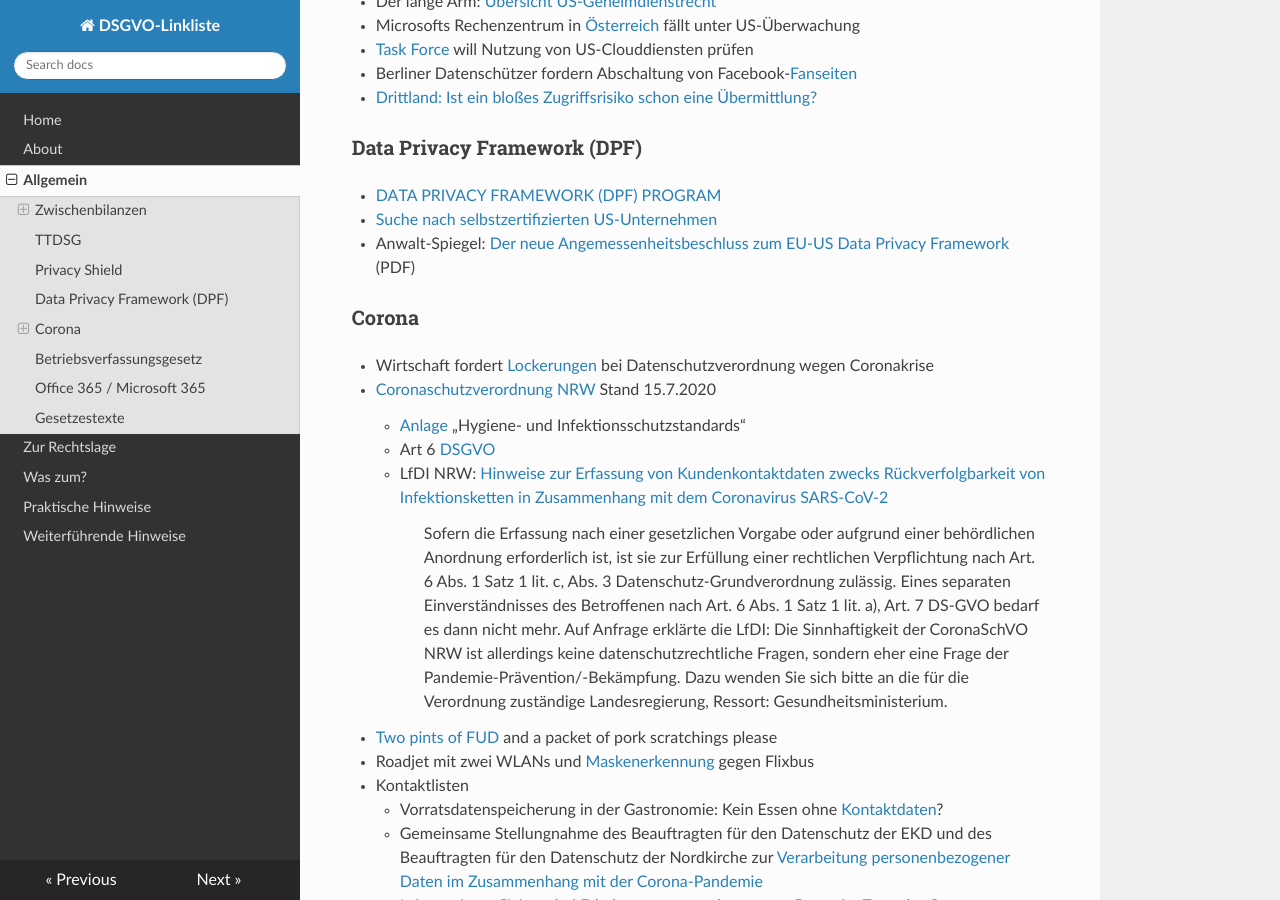
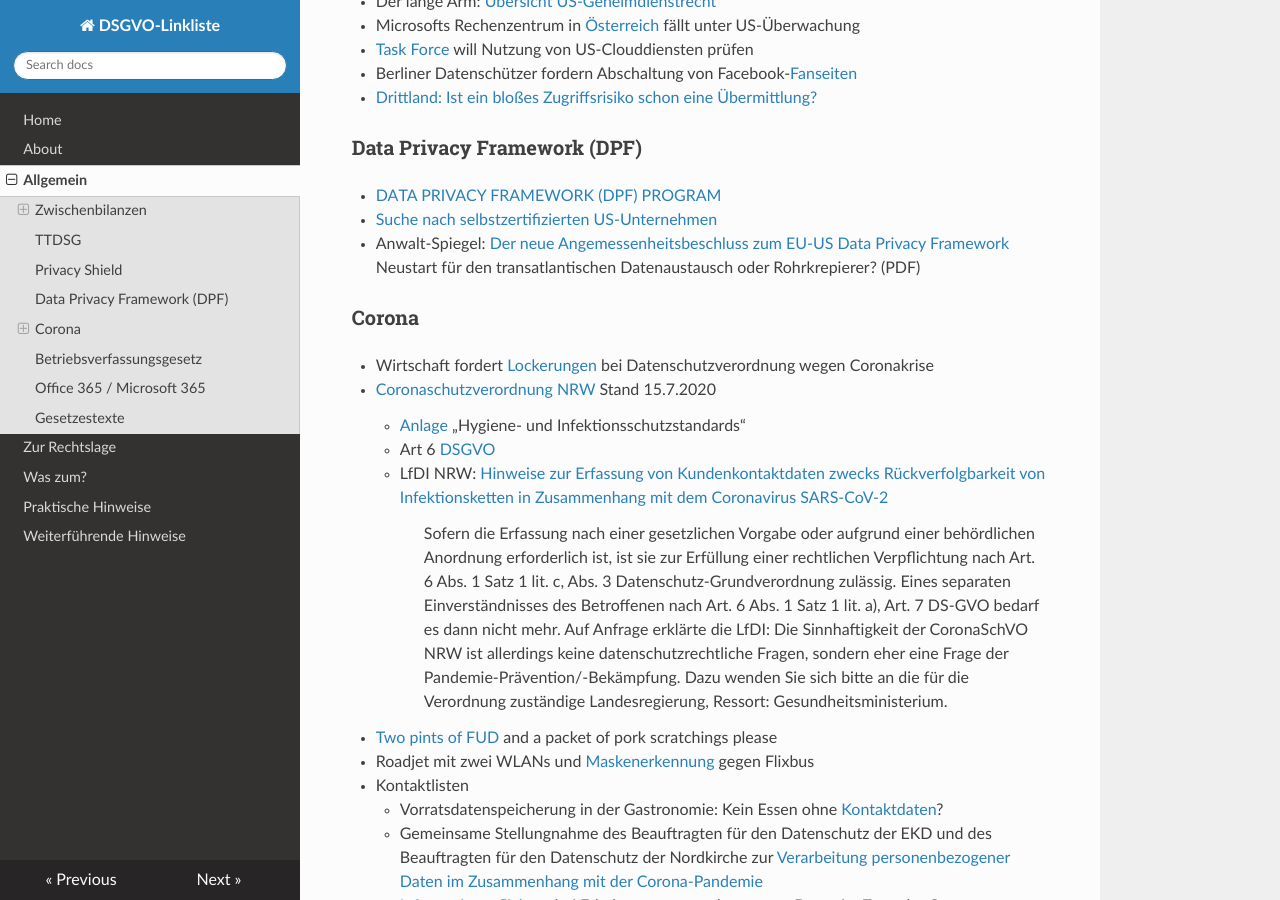
Before and after one commit to jrselzer/DSGVO-Linkliste, an MkDocs documentation site: the page built from docs/Allgemein.md, in a window 1280 px wide and 900 px high, scrolled down 3879 px. Built offline with MkDocs 1.6.1, drawn with Linux system fonts in a browser that asks for light colours; nearby versions of some CDN libraries.

Commit message:
Update Allgemein.md

```diff
--- a/docs/Allgemein.md
+++ b/docs/Allgemein.md
@@ -145,7 +145,7 @@
 ### Data Privacy Framework (DPF)
 * [DATA PRIVACY FRAMEWORK (DPF) PROGRAM](https://www.dataprivacyframework.gov/s/)
   * [Suche nach selbstzertifizierten US-Unternehmen](https://www.dataprivacyframework.gov/s/participant-search)
-* Anwalt-Spiegel: [Der neue Angemessenheitsbeschluss zum EU-US Data Privacy Framework](https://www.deutscheranwaltspiegel.de/wp-content/uploads/sites/49/2023/08/DAS-Online_Ausgabe-17-2023_L.pdf) (PDF)
+* Anwalt-Spiegel: [Der neue Angemessenheitsbeschluss zum EU-US Data Privacy Framework](https://www.deutscheranwaltspiegel.de/wp-content/uploads/sites/49/2023/08/DAS-Online_Ausgabe-17-2023_L.pdf) Neustart für den transatlantischen Datenaustausch oder Rohrkrepierer? (PDF)
 
 ### Corona
 * Wirtschaft fordert [Lockerungen](https://www.heise.de/newsticker/meldung/Wirtschaft-fordert-Lockerungen-bei-Datenschutzverordnung-wegen-Coronakrise-4713366.html) bei Datenschutzverordnung wegen Coronakrise
```
